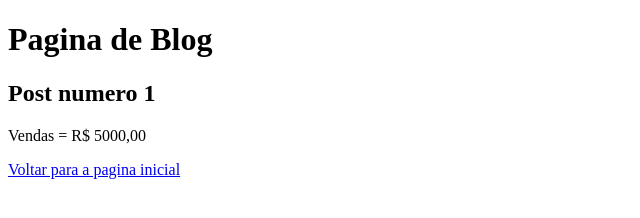
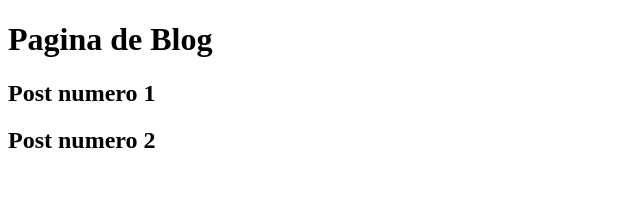
Before and after one commit to maceddo/aulagithub, a plain HTML site: page blog.html in a window 1280 px wide. Shown: the whole page, without its empty margins (0-640 px from the left). Drawn offline with Linux system fonts and the light colour scheme.

Commit message:
update blog

```diff
--- a/blog.html
+++ b/blog.html
@@ -9,8 +9,7 @@
 <body>
     <h1>Pagina de Blog</h1>
     <h2>Post numero 1    </h2>
-    <p>Vendas = R$ 5000,00</p>
-    <a href="index.html">Voltar para a pagina inicial</a>
+    <h2>Post numero 2</h2>
 
 </body>
 </html>
```
